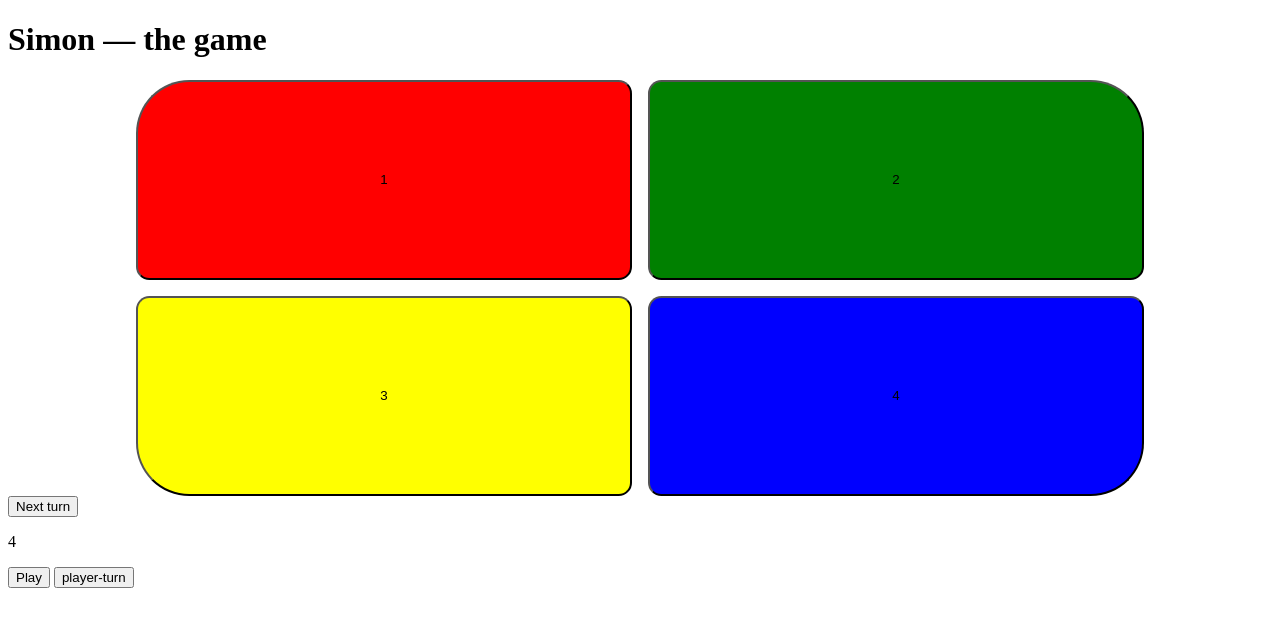
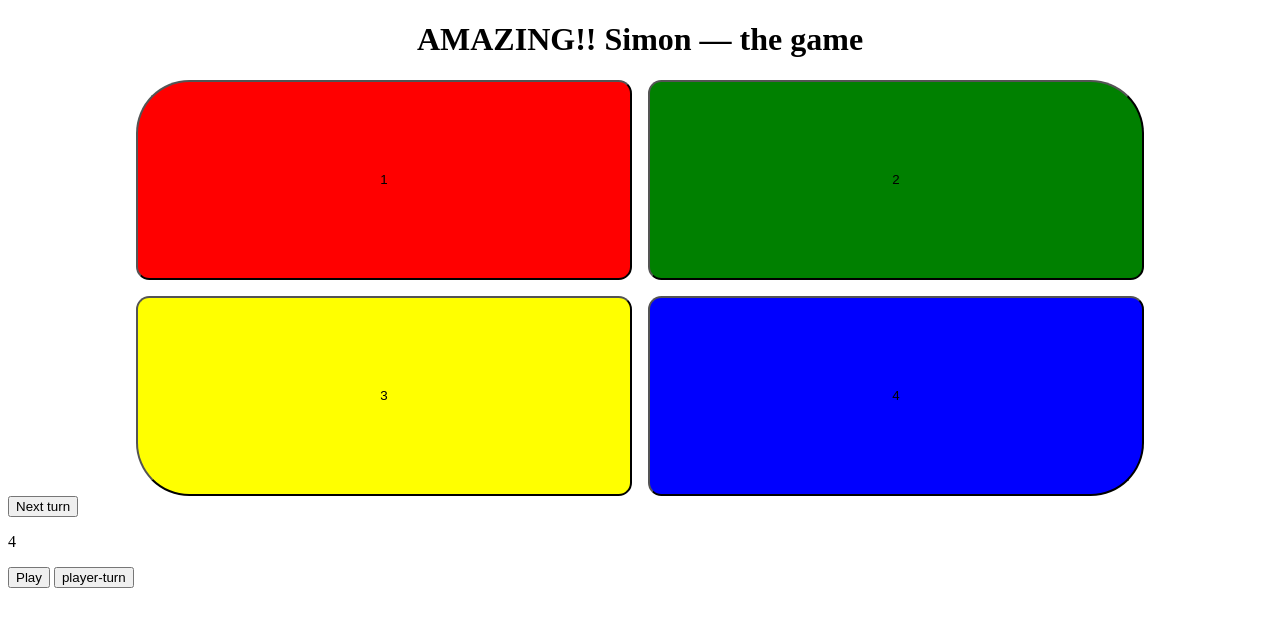
Before and after one commit to Nieves-Luis/simon-says, a plain HTML site: page index.html in a window 1280 px wide. Drawn offline with Linux system fonts and the light colour scheme.

Commit message:
game done and TODO-s

```diff
--- a/index.html
+++ b/index.html
@@ -10,7 +10,7 @@
   </head>
 
   <body>
-    <h1>Simon &mdash; the game</h1>
+    <h1>AMAZING!! Simon &mdash; the game</h1>
     <main></main>
     <aside>
       <div class="debug">
--- a/simon.css
+++ b/simon.css
@@ -1,5 +1,9 @@
 body {
   height: 100vh;
+}
+
+h1 {
+  text-align: center;
 }
 
 main {
```
Also changed, not shown: simon.js (+10 -0 lines).
